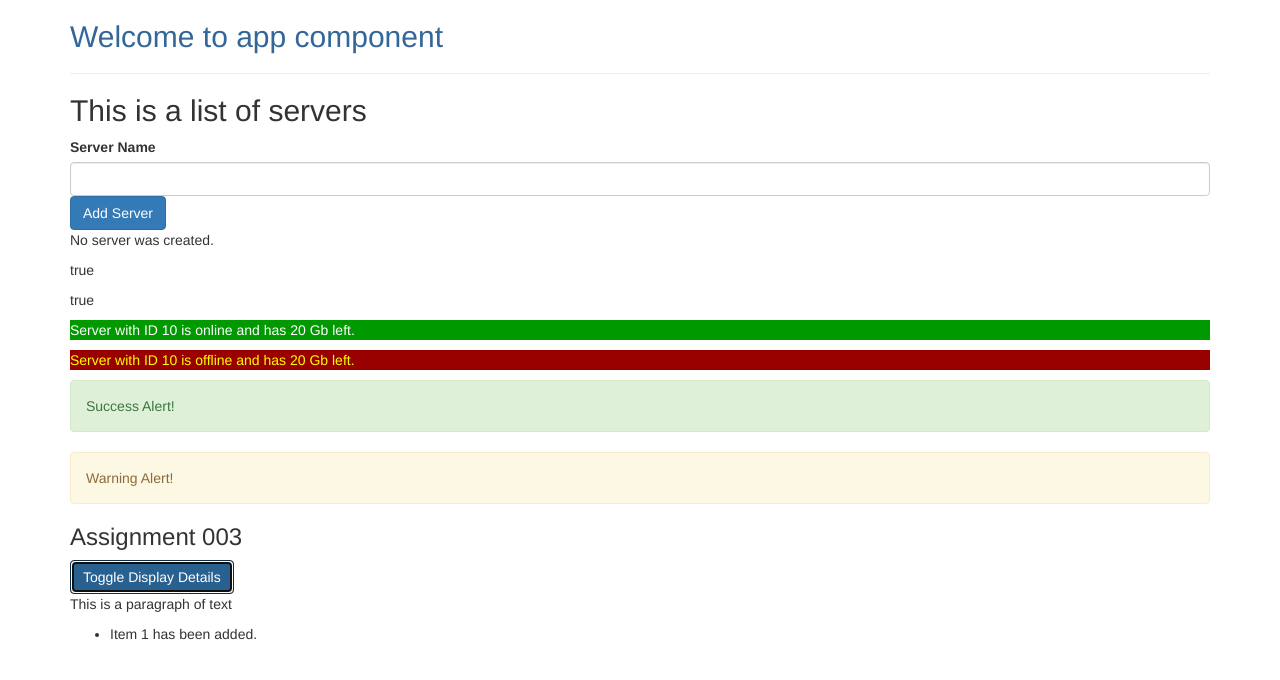
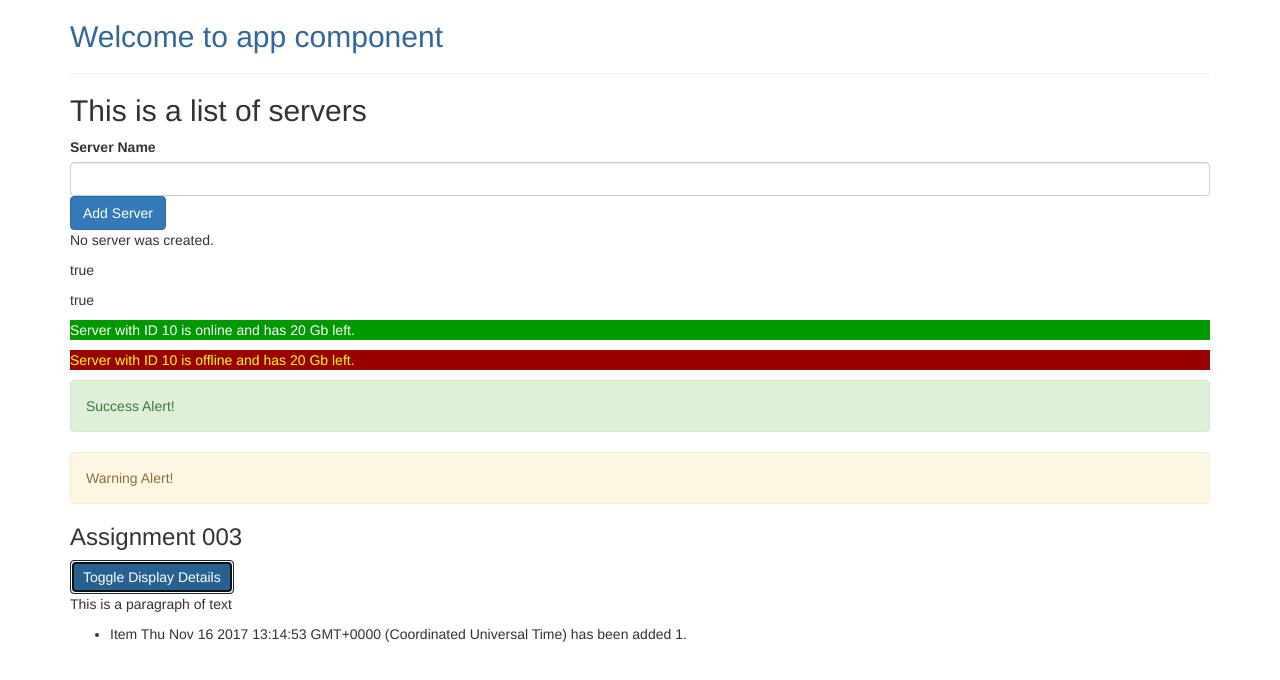
Before and after one commit to ryan-learning-git/angular-my-first-app, an Angular app: page / in a window 1280 px wide. Both pictures are taken after a click on the button "Toggle Display Details". Shown: the top 680 px of the page. Built offline with nearby package versions, Linux system fonts and the light colour scheme.

Commit message:
Updated handlebars after notification from github.

```diff
--- a/src/app/Assignments/assignment003/assignment003.component.html
+++ b/src/app/Assignments/assignment003/assignment003.component.html
@@ -7,5 +7,5 @@
 <p [ngClass]="{'hidden': toggleState === false}">This is a paragraph of text</p>
 
 <ul>
-  <li *ngFor="let logItem of logItems" [ngClass]="{'blue': haveBlue(logItem)}">Item {{logItem}} has been added.</li>
+  <li *ngFor="let logItem of logItems; let i = index" [ngClass]="{'blue': haveBlue(i)}">Item {{logItem}} has been added {{i + 1}}.</li>
 </ul>
--- a/src/app/Assignments/assignment003/assignment003.component.ts
+++ b/src/app/Assignments/assignment003/assignment003.component.ts
@@ -19,7 +19,7 @@ export class Assignment003Component implements OnInit {
   buttonPress(){
     this.toggleState = !this.toggleState;
     this.count++;
-    this.logItems.push(this.count);
+    this.logItems.push(new Date());
   }
 
   haveBlue(logItem: number){
```
Also changed, not shown: 1 other file (tests, documents, lock files or other folders).
